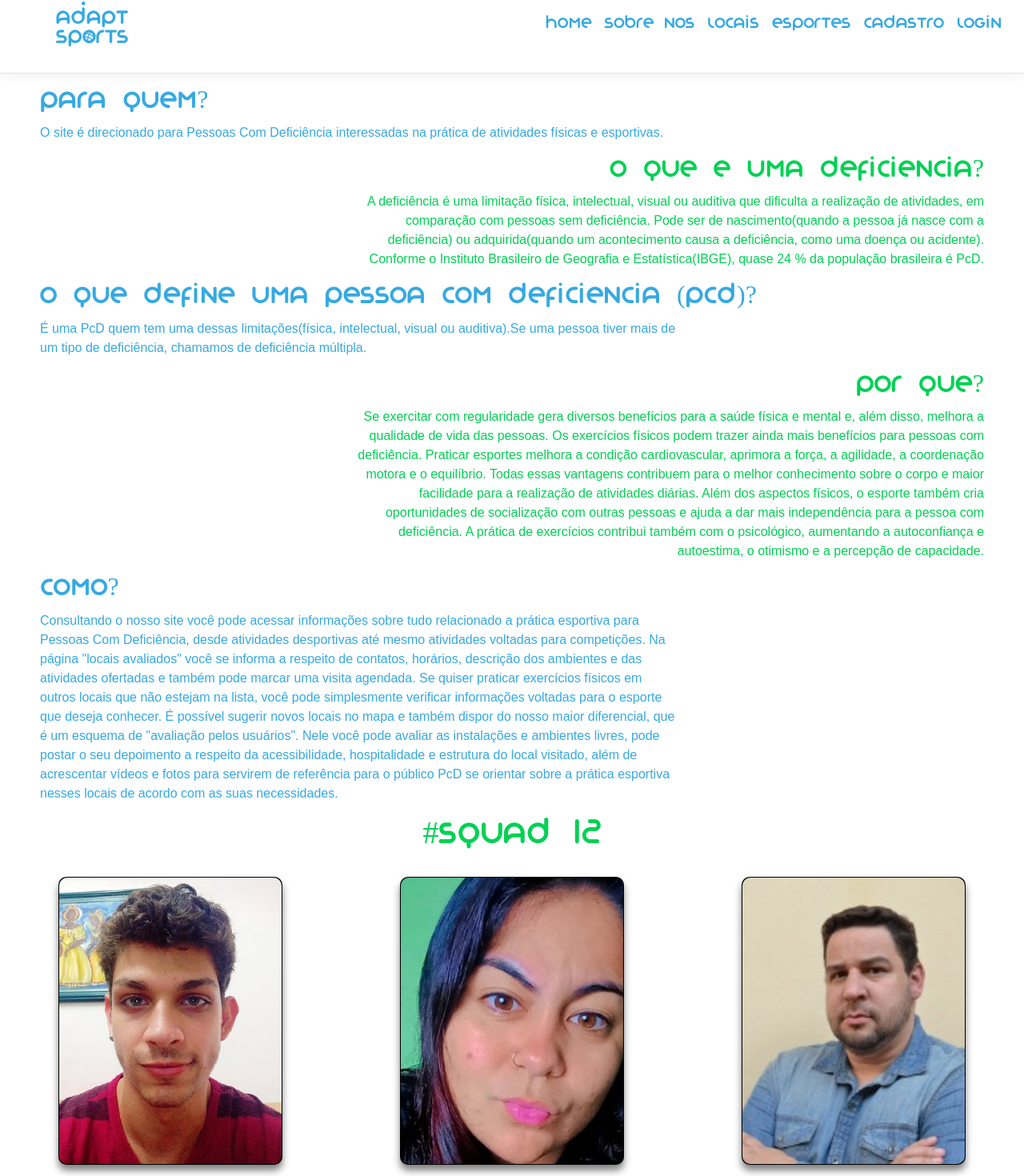
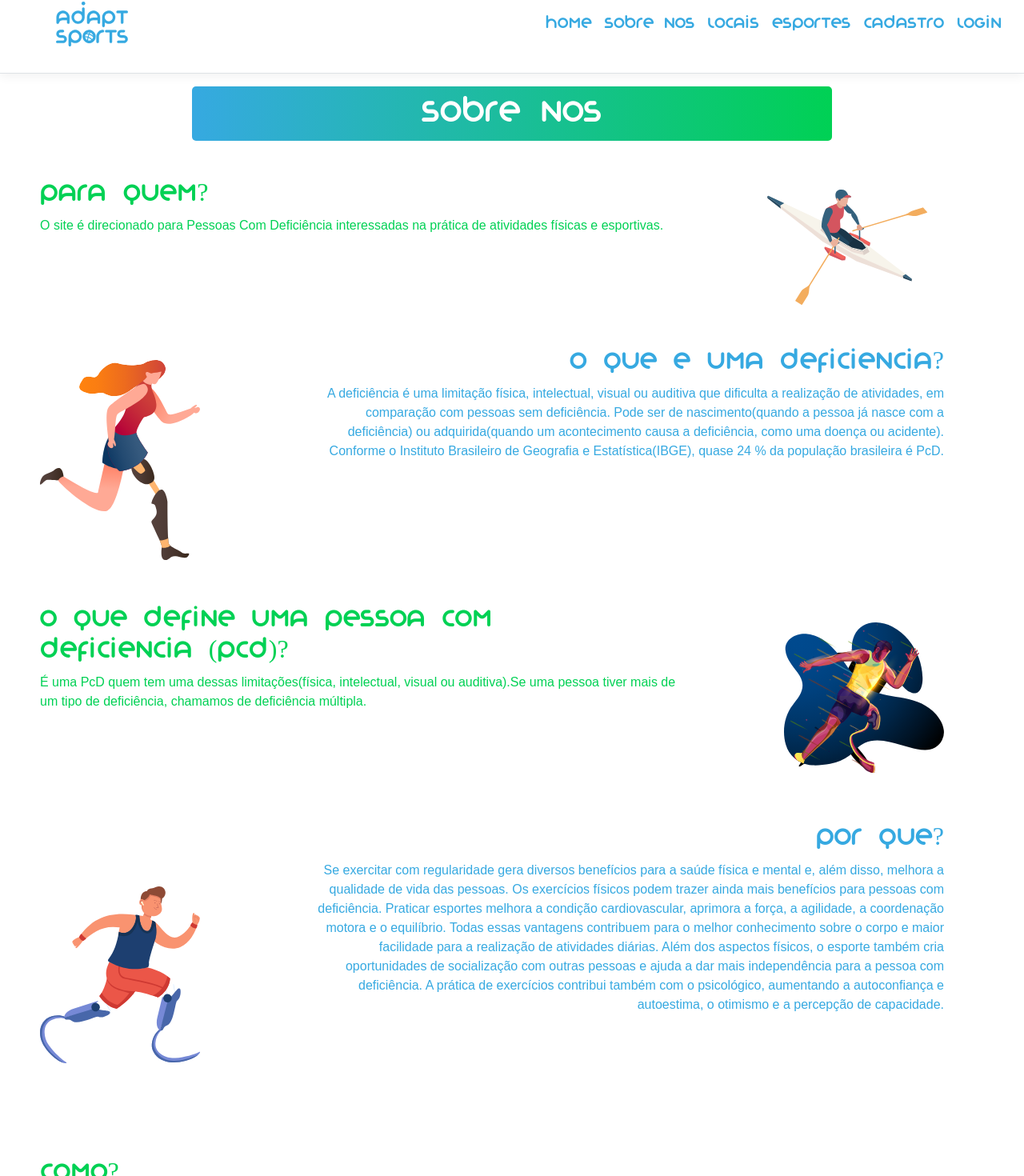
Before and after one commit to Apolock33/ProjetoFinal-Parte2-MVCReact.js, a React (Create React App) app in the folder AdaptSports/ClientApp/: page /SobreNos in a window 1280 px wide. Shown: the part 31-1501 px from the top of the page at 80% size. Built offline with nearby package versions, Linux system fonts and the light colour scheme; no server answers.

Commit message:
Comit Sobre Nos Quase Pronto

```diff
--- a/AdaptSports/ClientApp/src/components/Paginas/SobreNos/Counter.js
+++ b/AdaptSports/ClientApp/src/components/Paginas/SobreNos/Counter.js
@@ -1,7 +1,6 @@
 import Card from '../../CardHome/Card';
 import Footer from '../../Footer';
 import React, { Component } from 'react';
-
 import ImgCarlos from '../../Assets/Img/carlos.jpeg';
 import ImgTati from '../../Assets/Img/tati.jpeg';
 import ImgEmanuel from '../../Assets/Img/emanuel].jpeg'
@@ -25,14 +24,24 @@ export class Counter extends Component {
       <div>
         <div className="principal">
 
+          <div className="DivisorSobre">
+            <h1>Sobre Nos</h1>
+          </div>
+
           <section className="textsobrenos">
             <div className="textDir">
               <h2>Para quem?</h2>
               <p>O site é direcionado para Pessoas Com Deficiência interessadas na prática de atividades físicas e esportivas.</p>
             </div>
+            <div className='imgsobre'>
+              <img  src={Img1} alt='img1'/>
+            </div>
           </section>
 
           <section className="textsobrenos">
+            <div className='imgsobre'>
+              <img src={Img2} alt='img2' />
+            </div>
             <div className="textEsq">
               <h2>O que e uma deficiencia?</h2>
               <p>A deficiência é uma limitação física, intelectual, visual ou auditiva que dificulta a realização de atividades, em
@@ -49,9 +58,15 @@ export class Counter extends Component {
               <p>É uma PcD quem tem uma dessas limitações(física, intelectual, visual ou auditiva).Se uma  pessoa tiver mais de um tipo
                 de deficiência, chamamos de deficiência múltipla.</p>
             </div>
+            <div className='imgsobre'>
+              <img  src={Img3} alt='img3' />
+            </div>
           </section>
 
           <section className="textsobrenos">
+            <div className='imgsobre'>
+              <img src={Img4} alt='img4' />
+            </div>
             <div className="textEsq">
               <h2>Por Que?</h2>
               <p>Se exercitar com regularidade gera diversos benefícios para a saúde física e mental e, além disso, melhora a
@@ -86,6 +101,9 @@ export class Counter extends Component {
                 para o público PcD se orientar sobre a prática esportiva nesses locais de acordo com as suas necessidades.
               </p>
             </div>
+            <div className='imgsobre'>
+              <img src={Img5} alt='img5' />
+            </div>
           </section>
 
         </div>
--- a/AdaptSports/ClientApp/src/components/Paginas/SobreNos/Sobre.css
+++ b/AdaptSports/ClientApp/src/components/Paginas/SobreNos/Sobre.css
@@ -1,261 +1,374 @@
 @media (min-width: 320px) {
-  .textsobrenos h2 {
-    font-family: "organo";
+  .DivisorSobre{
+    display:flex;
+    align-items: center;
+    justify-content: center;
   }
-  .textsobrenos p {
-    font-family: Montserrat, sans-serif;
-  }
-
-  .textDir {
-    text-align: center;
-    display: flex;
-    flex-direction: column;
-    align-items: center;
-    color: #36a9e1;
-    margin: 0 30px;
-  }
-  .textDir p {
-    max-width: 800px;
+  .DivisorSobre h1{
+    background:linear-gradient(to right, #36a9e1,#00d154);
+    width:300px;
+    padding:10px;
+    border-radius:5px;
+    color:#fff;
+    font-family: 'organo';
     text-align: center;
   }
 
-  .textEsq {
-    text-align: center;
+  .imgsobre {
+    opacity:0;
+  }
+  .textsobrenos{
     display: flex;
     flex-direction: column;
+    align-items:center;
+  }
+
+  .textDir{
+    display: flex;
+    flex-direction:column;
+    align-items:center;
+    color:#00d154;
+    text-align:center;
+    margin:0 30px;
+  }
+  .textDir h2{
+    font-family: 'organo';
+    max-width: 600px;
+    margin-top: 40px;
+  }
+  .textDir p {
+    font-family: Montserrat, sans-serif;
+    max-width: 800px;
+    margin-bottom:40px;
+  }
+
+  .textEsq{
+    display: flex;
+    flex-direction:column;
     align-items: center;
-    color: #00d154;
-    margin: 0 30px;
+    text-align: center;
+    color: #36a9e1;
+    margin:0 30px;
+  }
+  .textEsq h2{
+    font-family: 'organo';
+    max-width: 600px;
   }
   .textEsq p {
+    font-family: Montserrat, sans-serif;
     max-width: 800px;
-    text-align: center;
+    margin-bottom:40px;
   }
-  .squad {
+  .squad{
     display: flex;
-    align-items: center;
-    justify-content: center;
-    font-family: "organo";
-    color: #00d154;
-    margin-bottom: 10px;
+    flex-direction:column;
+    align-items:center;
+    margin-bottom: 50px;
+    color: #36a9e1;
+    font-family:'organo';
   }
-
-  .car {
+  .car{
     display: flex;
-    flex-direction: column;
-    margin-bottom: 20px;
-  }
-  .car div{
-      margin-bottom:20px;
+    flex-direction:column;
   }
 }
 
 @media (max-width: 650px) {
-  .textsobrenos h2 {
-    font-family: "organo";
+  .DivisorSobre{
+    display:flex;
+    align-items: center;
+    justify-content: center;
   }
-  .textsobrenos p {
-    font-family: Montserrat, sans-serif;
-  }
-
-  .textDir {
-    text-align: center;
-    display: flex;
-    flex-direction: column;
-    align-items: center;
-    color: #36a9e1;
-    margin: 0 30px;
-  }
-  .textDir p {
-    max-width: 800px;
+  .DivisorSobre h1{
+    background:linear-gradient(to right, #36a9e1,#00d154);
+    width:300px;
+    padding:10px;
+    border-radius:5px;
+    color:#fff;
+    font-family: 'organo';
     text-align: center;
   }
 
-  .textEsq {
-    text-align: center;
+  .imgsobre {
+    opacity:0;
+  }
+  .textsobrenos{
     display: flex;
     flex-direction: column;
+    align-items:center;
+  }
+
+  .textDir{
+    display: flex;
+    flex-direction:column;
+    align-items:center;
+    color:#00d154;
+    text-align:center;
+    margin:0 30px;
+  }
+  .textDir h2{
+    font-family: 'organo';
+    max-width: 600px;
+    margin-top: 40px;
+  }
+  .textDir p {
+    font-family: Montserrat, sans-serif;
+    max-width: 800px;
+    margin-bottom:40px;
+  }
+
+  .textEsq{
+    display: flex;
+    flex-direction:column;
     align-items: center;
-    color: #00d154;
-    margin: 0 30px;
+    text-align: center;
+    color: #36a9e1;
+    margin:0 30px;
+  }
+  .textEsq h2{
+    font-family: 'organo';
+    max-width: 600px;
   }
   .textEsq p {
+    font-family: Montserrat, sans-serif;
     max-width: 800px;
-    text-align: center;
+    margin-bottom:40px;
   }
-  .squad {
+  .squad{
     display: flex;
-    align-items: center;
-    justify-content: center;
-    font-family: "organo";
-    color: #00d154;
-    margin-bottom: 10px;
+    flex-direction:column;
+    align-items:center;
+    margin-bottom: 50px;
+    color: #36a9e1;
+    font-family:'organo';
   }
-
-  .car {
+  .car{
     display: flex;
-    flex-direction: column;
-    margin-bottom: 20px;
-  }
-  .car div{
-      margin-bottom:20px;
+    flex-direction:column;
   }
 }
 
 @media (min-width: 651px) {
-  .textsobrenos h2 {
-    font-family: "organo";
+  .DivisorSobre{
+    display:flex;
+    align-items: center;
+    justify-content: center;
+  }
+  .DivisorSobre h1{
+    background:linear-gradient(to right, #36a9e1,#00d154);
+    width:500px;
+    padding:10px;
+    border-radius:5px;
+    color:#fff;
+    font-family: 'organo';
+    text-align: center;
   }
 
-  .textsobrenos p {
-    font-family: Montserrat, sans-serif;
+  .imgsobre {
+    opacity:0;
+  }
+  .textsobrenos{
+    display: flex;
+    flex-direction: column;
+    align-items:center;
   }
 
-  .textDir {
-    text-align: start;
+  .textDir{
     display: flex;
-    flex-direction: column;
-    align-items: flex-start;
-    color: #36a9e1;
-    margin: 0 30px;
+    flex-direction:column;
+    align-items:center;
+    color:#00d154;
+    text-align:center;
+    margin:0 30px;
+  }
+  .textDir h2{
+    font-family: 'organo';
+    max-width: 600px;
+    margin-top: 40px;
   }
   .textDir p {
+    font-family: Montserrat, sans-serif;
     max-width: 800px;
-    text-align: start;
+    margin-bottom:40px;
   }
 
-  .textEsq {
-    text-align: end;
+  .textEsq{
     display: flex;
-    flex-direction: column;
-    align-items: flex-end;
-    color: #00d154;
-    margin: 0 30px;
+    flex-direction:column;
+    align-items: center;
+    text-align: center;
+    color: #36a9e1;
+    margin:0 30px;
+  }
+  .textEsq h2{
+    font-family: 'organo';
+    max-width: 600px;
   }
   .textEsq p {
+    font-family: Montserrat, sans-serif;
     max-width: 800px;
-    text-align: end;
+    margin-bottom:40px;
   }
-  .squad {
+  .squad{
     display: flex;
-    align-items: center;
-    justify-content: center;
-    font-family: "organo";
-    color: #00d154;
-    margin-bottom: 10px;
+    flex-direction:column;
+    align-items:center;
+    margin-bottom: 50px;
+    color: #36a9e1;
+    font-family:'organo';
   }
-
-  .car {
+  .car{
     display: flex;
-    flex-direction: column;
-    margin-bottom: 20px;
-  }
-  .car div{
-      margin-bottom:20px;
+    flex-direction:column;
   }
 }
 
-@media (min-width: 900px) {
-  .textsobrenos h2 {
-    font-family: "organo";
+@media (max-width: 900px) {
+  .DivisorSobre{
+    display:flex;
+    align-items: center;
+    justify-content: center;
+  }
+  .DivisorSobre h1{
+    background:linear-gradient(to right, #36a9e1,#00d154);
+    width:500px;
+    padding:10px;
+    border-radius:5px;
+    color:#fff;
+    font-family: 'organo';
+    text-align: center;
   }
 
-  .textsobrenos p {
-    font-family: Montserrat, sans-serif;
+  .imgsobre {
+    opacity:0;
+  }
+  .textsobrenos{
+    display: flex;
+    flex-direction: column;
+    align-items:center;
   }
 
-  .textDir {
-    text-align: start;
+  .textDir{
     display: flex;
-    flex-direction: column;
-    align-items: flex-start;
-    color: #36a9e1;
-    margin: 0 30px;
+    flex-direction:column;
+    align-items:center;
+    color:#00d154;
+    text-align:center;
+    margin:0 30px;
+  }
+  .textDir h2{
+    font-family: 'organo';
+    max-width: 600px;
+    margin-top: 40px;
   }
   .textDir p {
+    font-family: Montserrat, sans-serif;
     max-width: 800px;
-    text-align: start;
+    margin-bottom:40px;
   }
 
-  .textEsq {
-    text-align: end;
+  .textEsq{
     display: flex;
-    flex-direction: column;
-    align-items: flex-end;
-    color: #00d154;
-    margin: 0 30px;
+    flex-direction:column;
+    align-items: center;
+    text-align: center;
+    color: #36a9e1;
+    margin:0 30px;
+  }
+  .textEsq h2{
+    font-family: 'organo';
+    max-width: 600px;
   }
   .textEsq p {
+    font-family: Montserrat, sans-serif;
     max-width: 800px;
-    text-align: end;
+    margin-bottom:40px;
   }
-  .squad {
+  .squad{
     display: flex;
-    align-items: center;
-    justify-content: center;
-    font-family: "organo";
-    color: #00d154;
-    margin-bottom: 10px;
+    flex-direction:column;
+    align-items:center;
+    margin-bottom: 50px;
+    color: #36a9e1;
+    font-family:'organo';
   }
-
-  .car {
+  .car{
     display: flex;
-    flex-direction: column;
-    margin-bottom: 20px;
-  }
-  .car div{
-      margin-bottom:20px;
+    flex-direction:column;
   }
 }
 
 @media (min-width: 901px) {
-  .textsobrenos h2 {
-    font-family: "organo";
+  .imgsobre {
+    max-width: 200px;
+    min-width: 200px;
+    margin:0 50px;
+    opacity: 1;
   }
-  .textsobrenos p {
-    font-family: Montserrat, sans-serif;
+  .textsobrenos{
+    display: flex;
+    flex-direction:row;
   }
 
-  .textDir {
-    text-align: start;
+  .textDir{
     display: flex;
-    flex-direction: column;
-    align-items: flex-start;
-    margin-left: 50px;
-    color: #36a9e1;
+    flex-direction:column;
+    align-items:flex-start;
+    margin-left:50px;
+    margin-right:80px;
+    color:#00d154;
+    text-align:start;
+    margin-bottom:100px;
+  }
+  .textDir h2{
+    font-family: 'organo';
+    max-width: 600px
   }
   .textDir p {
+    font-family: Montserrat, sans-serif;
     max-width: 800px;
   }
 
-  .textEsq {
+  .textEsq{
+    display: flex;
+    flex-direction:column;
+    align-items: flex-end;
     text-align: end;
+    margin-right:50px;
+    margin-left:80px;
+    color: #36a9e1;
+    margin-bottom:100px;
+  }
+  .textEsq h2{
+    font-family: 'organo';
+    max-width: 600px;
+  }
+  .squad{
     display: flex;
-    flex-direction: column;
-    align-items: flex-end;
-    color: #00d154;
-    margin-right: 50px;
+    flex-direction:column;
+    align-items:center;
+    margin-bottom: 50px;
+    font-family:'organo';
+    color:#36a9e1;
   }
-  .textEsq p {
-    max-width: 800px;
+  .car{
+    display: flex;
+    flex-direction:row;
+    margin-bottom:50px;
   }
-  .squad {
-    display: flex;
+
+  .DivisorSobre{
+    display:flex;
     align-items: center;
     justify-content: center;
-    font-family: "organo";
-    color: #00d154;
-    margin-bottom: 20px;
   }
 
-  .car {
-    display: flex;
-    flex-direction: row;
-    margin-bottom: 50px;
-  }
-  .car div {
-      display: flex;
-      align-items: center;
-      justify-content: center;
+  .DivisorSobre h1{
+    background:linear-gradient(to right, #36a9e1,#00d154);
+    width:800px;
+    padding:10px;
+    border-radius:5px;
+    color:#fff;
+    font-family: 'organo';
   }
 }
```
